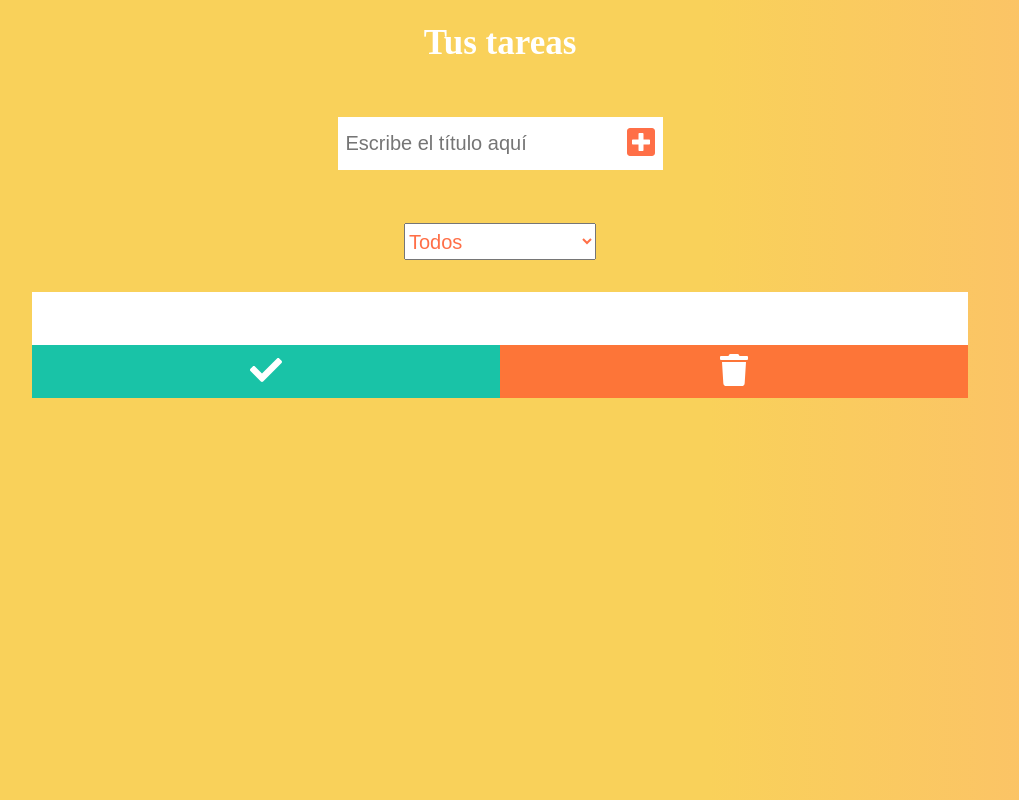
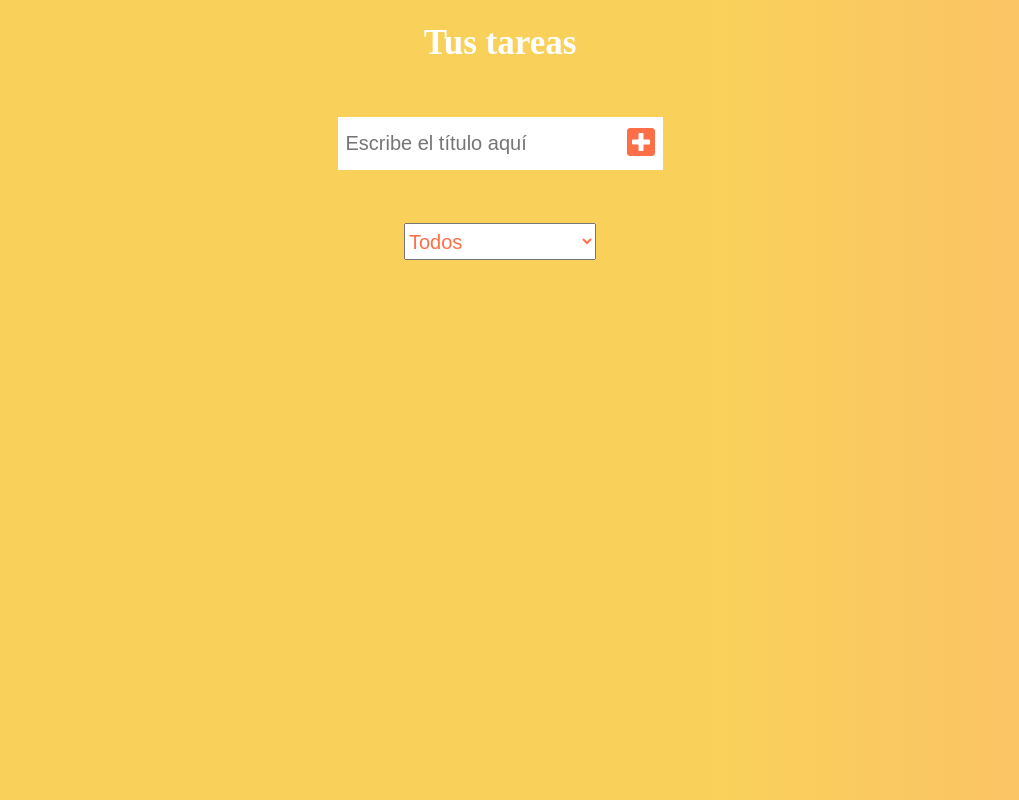
Before and after one commit to ivandez/angular-to-do-app, an Angular app: page / in a window 1280 px wide. Shown: the whole page, without its empty margins (8-1027 px from the left). Built offline with nearby package versions, Linux system fonts and the light colour scheme.

Commit message:
print taks

```diff
--- a/src/app/mock-task.ts
+++ b/src/app/mock-task.ts
@@ -1,5 +1,3 @@
 import { Task } from './task';
 
-export const TASK: Task[] = [
-  { id: 1, description: 'esto es una prueba', done: false },
-];
+export const TASK: Task[] = [];
--- a/src/app/task/task.component.html
+++ b/src/app/task/task.component.html
@@ -1,9 +1,13 @@
-<div class="task">
-  <input type="text" name="" id="" class="task__input" />
+<div class="task" *ngFor="let task of tasks">
+  <input type="text" value="{{ task.description }}" id="" class="task__input" />
   <button class="form__button" class="task__done-button">
     <fa-icon [icon]="faCheck"></fa-icon>
   </button>
-  <button class="form__button" class="task__delete-button">
+  <button
+    class="form__button"
+    class="task__delete-button"
+    value="{{ task.id }}"
+  >
     <fa-icon [icon]="faTrash"></fa-icon>
   </button>
 </div>
--- a/src/app/task/task.component.ts
+++ b/src/app/task/task.component.ts
@@ -1,6 +1,7 @@
 import { Component, OnInit } from '@angular/core';
 import { faTrash } from '@fortawesome/free-solid-svg-icons';
 import { faCheck } from '@fortawesome/free-solid-svg-icons';
+import { TASK } from '../mock-task';
 
 @Component({
   selector: 'app-task',
@@ -10,6 +11,7 @@ import { faCheck } from '@fortawesome/free-solid-svg-icons';
 export class TaskComponent implements OnInit {
   faTrash = faTrash;
   faCheck = faCheck;
+  tasks = TASK;
   constructor() {}
 
   ngOnInit(): void {}
```
